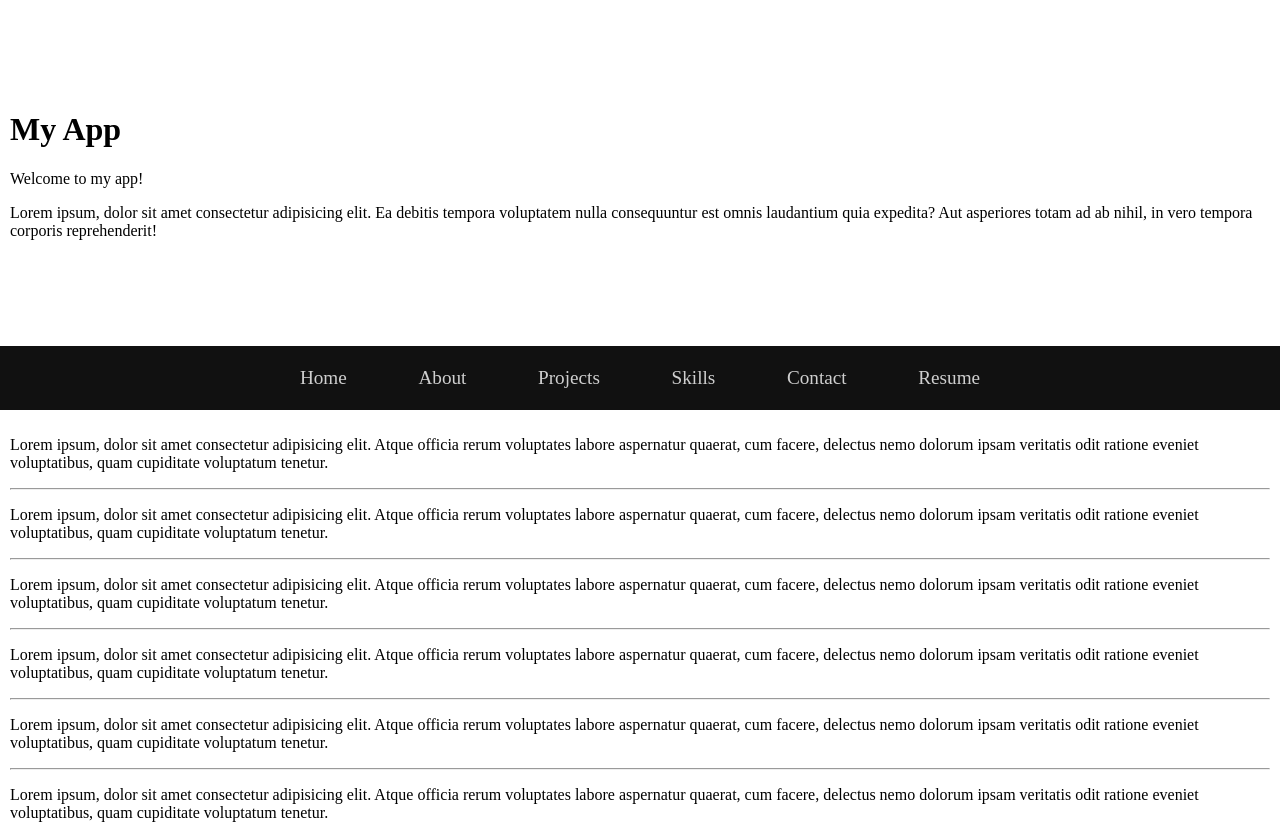
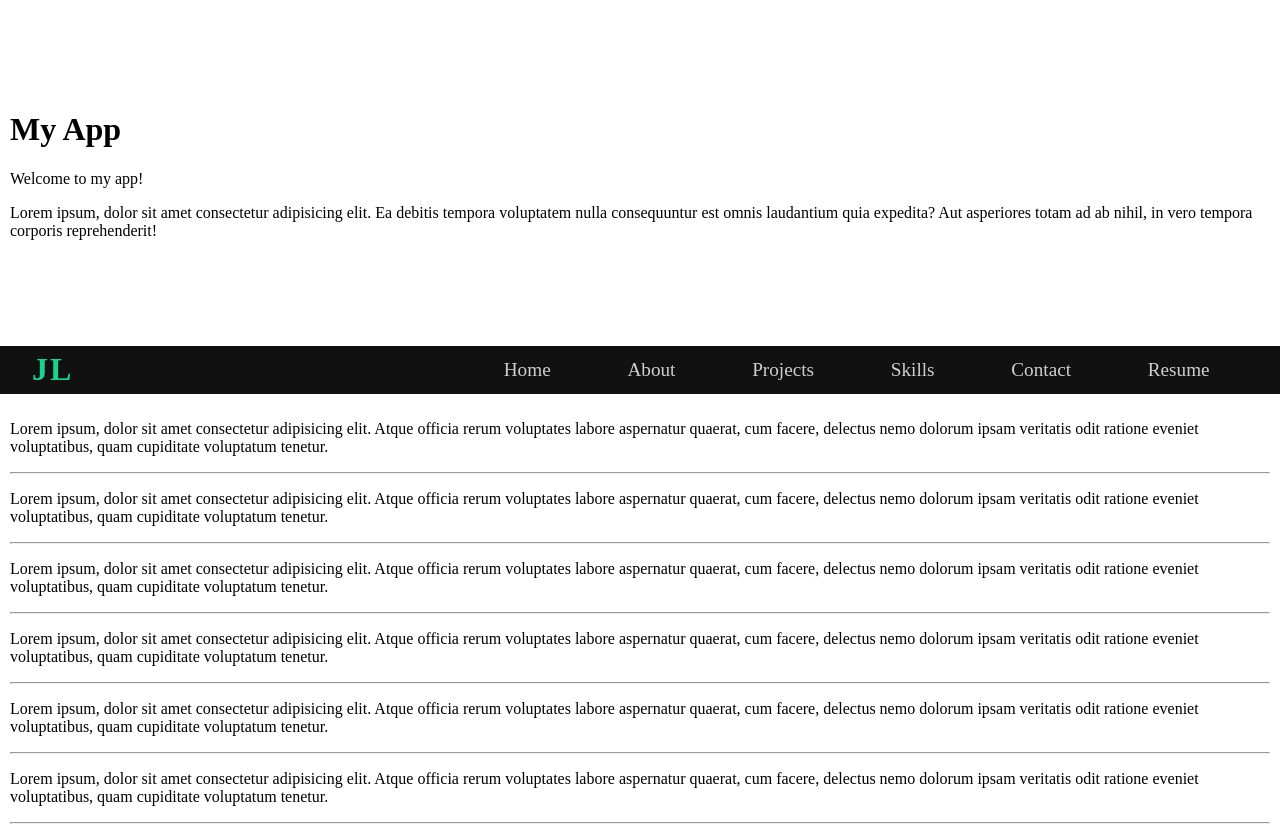
Before and after one commit to JavierLeal16/Portfolio, a React (Vite) app: page / in a window 1280 px wide. Shown: the top 826 px of the page. Built offline with nearby package versions, Linux system fonts and the light colour scheme.

Commit message:
Adjusted styles and added logo. Added folder for assets.

```diff
--- a/src/App.css
+++ b/src/App.css
@@ -4,13 +4,26 @@ body {
 
 #navBar {
   display: flex;
-  min-height: 4em;
-  width: 100%;
+  width: 95vw;
+  min-height: 3em;
   top: 0;
   position: sticky;
   background-color: #111;
   overflow-x: hidden;
+  justify-content: space-between;
+  padding: 0 2.5vw;
+}
+
+#logo {
+  font-size: 2rem;
+  font-weight: 800;
+  color: rgb(27, 211, 140);
+  text-shadow: rgb(27, 211, 140);
+  letter-spacing: 2px;
+  display: flex;
   justify-content: center;
+  align-items: center;
+  flex-direction: column;
 }
 
 #navBar ul {
@@ -22,11 +35,23 @@ body {
   justify-content: inherit;
 }
 
+#navBar li {
+  display: flex;
+  justify-content: center;
+  align-items: center;
+  transition: 0.2s;
+  color: #cfcfcf;
+}
+
+#navBar li:hover {
+  background-color: rgba(78, 78, 78, 0.562);
+}
+
 #navBar a {
-  padding: 0.5em 0.2em;
+  margin: 0 2em;
   text-decoration: none;
   font-size: 1.2em;
-  color: #cfcfcf;
+  color: inherit;
   display: block;
   transition: 0.3s;
   position: relative;
@@ -35,18 +60,6 @@ body {
 #navBar a:hover,
 #navBar a:focus {
   color: rgb(27, 211, 140);
-}
-
-#navBar li {
-  padding: 0 2em;
-  display: flex;
-  justify-content: center;
-  align-items: center;
-  transition: 0.5s;
-}
-
-#navBar li:hover {
-  background-color: rgba(78, 78, 78, 0.562);
 }
 
 #navBar a::after {
@@ -59,16 +72,13 @@ body {
   background-color: rgb(27, 211, 140);
   opacity: 0;
   transition: opacity 300ms, transform 300ms;
-}
-
-#navBar li a::after {
-  opacity: 1;
   transform: scale(0);
   transform-origin: center;
 }
 
-#navBar li a:hover::after,
-#navBar li a:focus::after {
+#navBar li a:focus::after,
+#navBar li a:hover::after {
+  opacity: 1;
   transform: scale(1);
 }
 
--- a/src/components/NavBar.jsx
+++ b/src/components/NavBar.jsx
@@ -3,6 +3,7 @@ import React from 'react';
 function NavBar() {
   return (
     <nav id='navBar'>
+      <div id='logo'>JL</div>
       <ul>
         <li>
           <a href='#'>Home</a>
```
